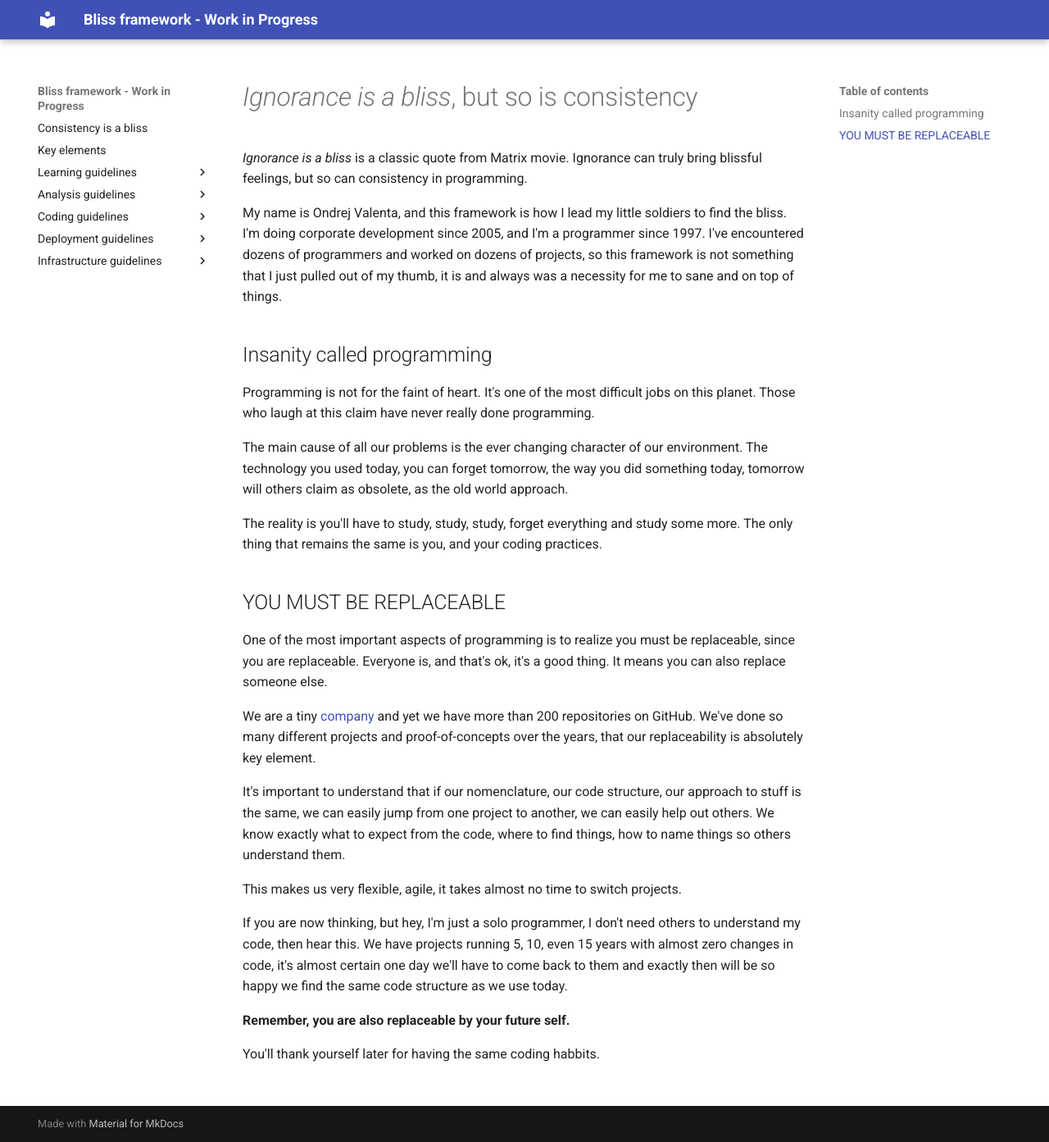
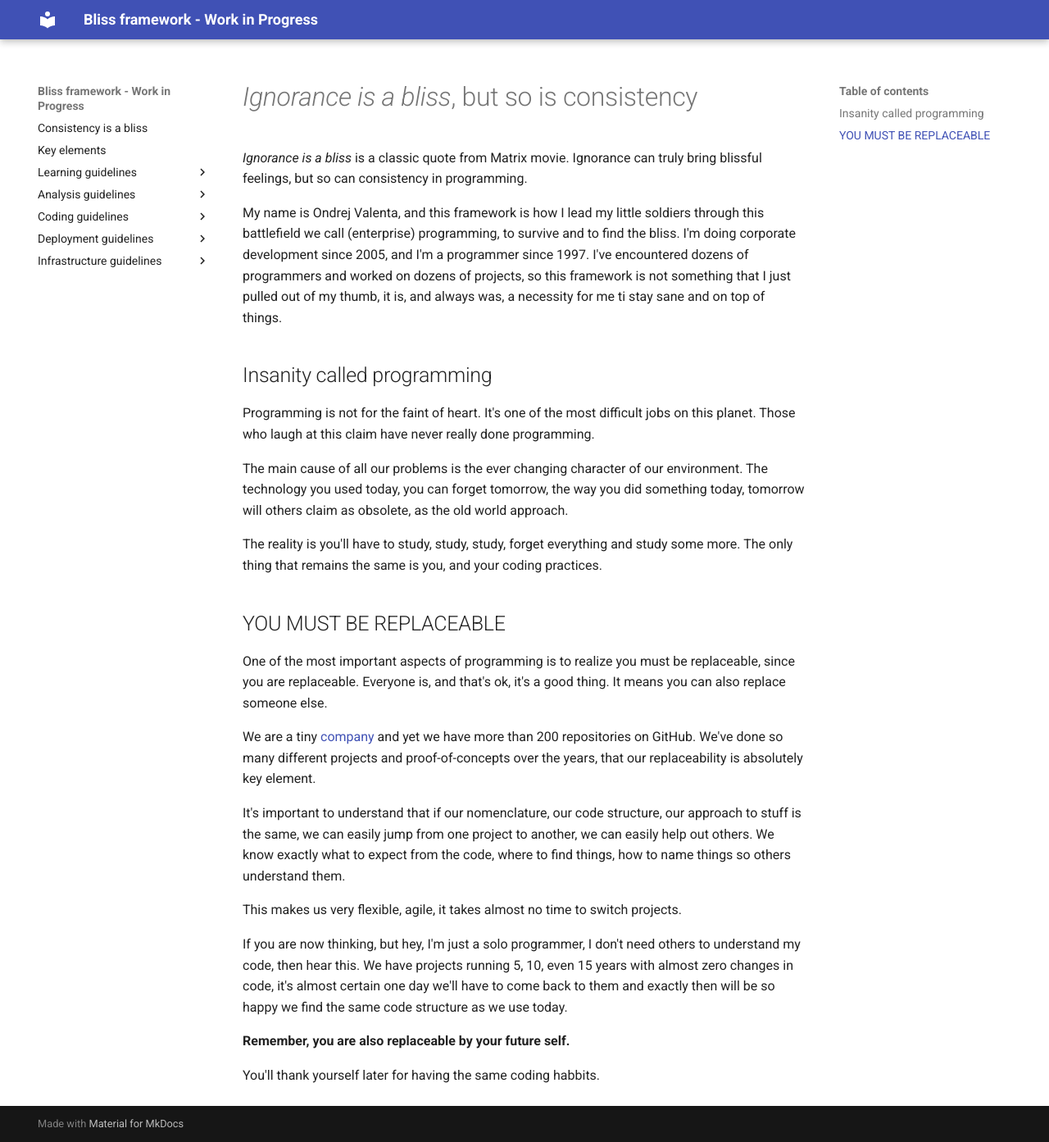
Before and after one commit to bliss-framework/web, an MkDocs documentation site: the page built from docs/index.md, in a window 1280 px wide and 1393 px high. Shown: the whole window at 82% size. Built offline with MkDocs 1.6.1 and Material for MkDocs 9.7.7, drawn with Linux system fonts in a browser that asks for light colours.

Commit message:
- small corrections

```diff
--- a/docs/index.md
+++ b/docs/index.md
@@ -6,8 +6,8 @@ description: Basic understanding of key elements of our Bliss framework.
 
 _Ignorance is a bliss_ is a classic quote from Matrix movie. Ignorance can truly bring blissful feelings, but so can consistency in programming.
 
-My name is Ondrej Valenta, and this framework is how I lead my little soldiers to find the bliss.
-I'm doing corporate development since 2005, and I'm a programmer since 1997. I've encountered dozens of programmers and worked on dozens of projects, so this framework is not something that I just pulled out of my thumb, it is and always was a necessity for me to sane and on top of things.
+My name is Ondrej Valenta, and this framework is how I lead my little soldiers through this battlefield we call (enterprise) programming, to survive and to find the bliss.
+I'm doing corporate development since 2005, and I'm a programmer since 1997. I've encountered dozens of programmers and worked on dozens of projects, so this framework is not something that I just pulled out of my thumb, it is, and always was, a necessity for me ti stay sane and on top of things.
 
 ## Insanity called programming
 
```
